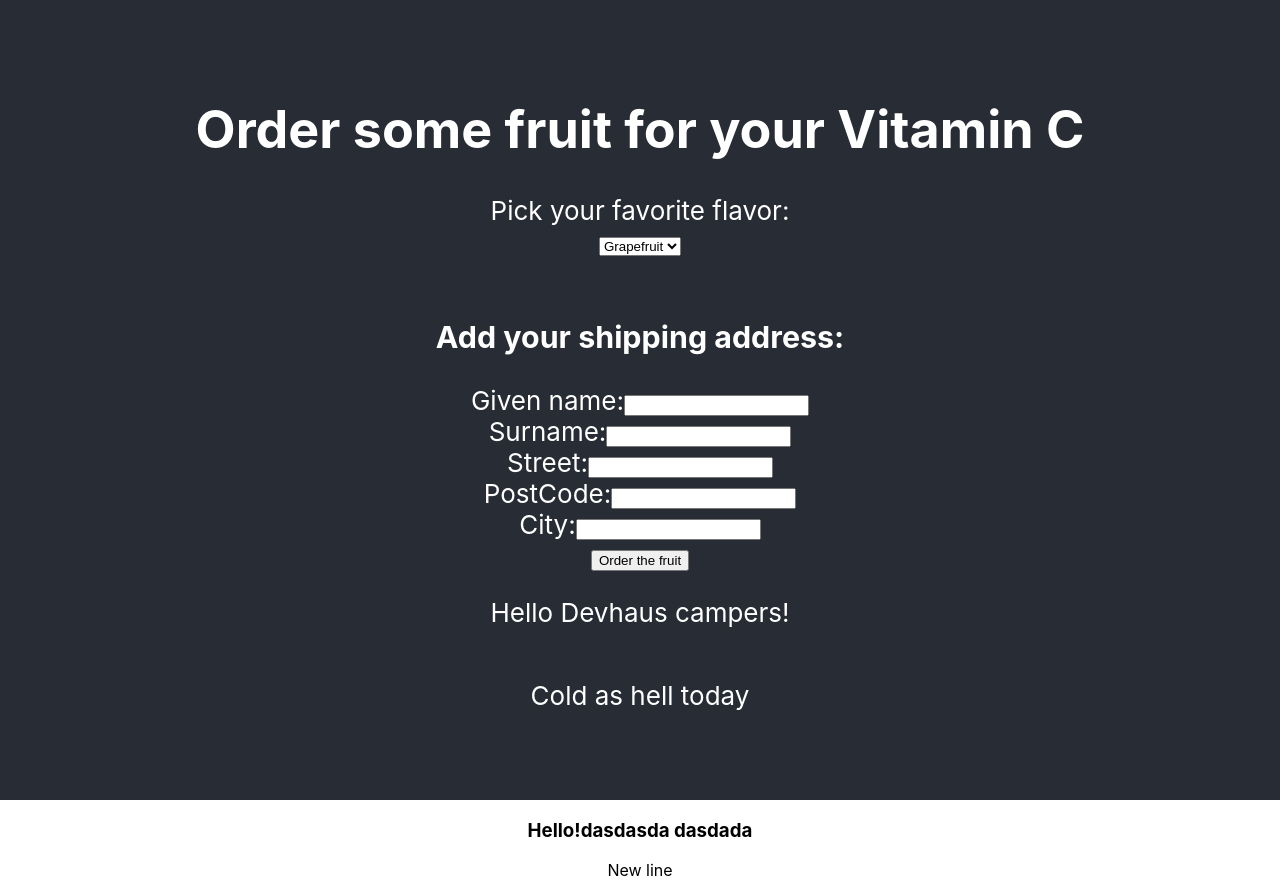
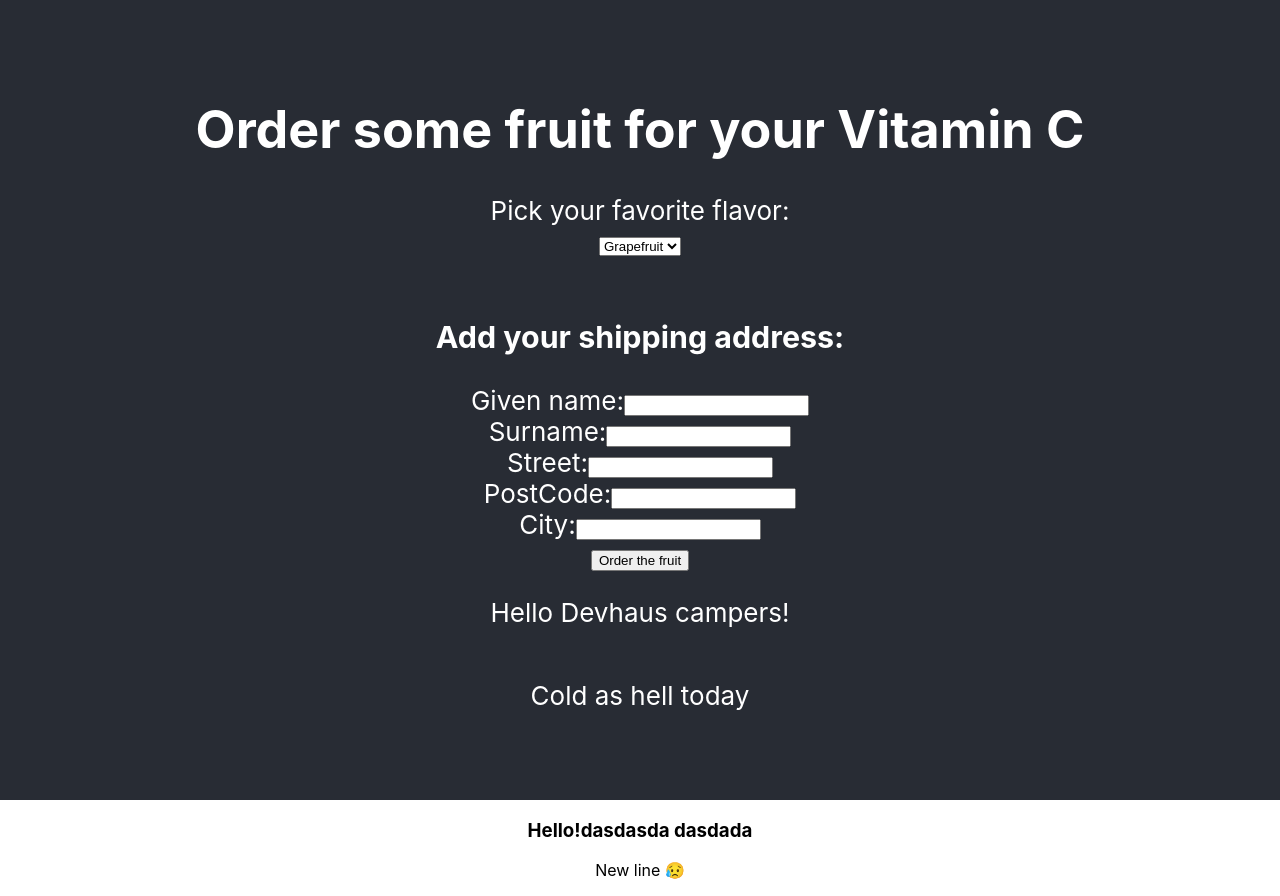
Before and after one commit to devhausleipzig/git-react-challenge, a React (Create React App) app: page / in a window 1280 px wide. Built offline with nearby package versions, Linux system fonts and the light colour scheme.

Commit message:
Add something else

```diff
--- a/src/App.js
+++ b/src/App.js
@@ -10,7 +10,7 @@ function App() {
             <p>Cold as hell today</p>
          </header>
          <h3>Hello!dasdasda dasdada</h3>
-         <p>New line</p>
+         <p>New line 😥</p>
       </div>
    );
 }
```
